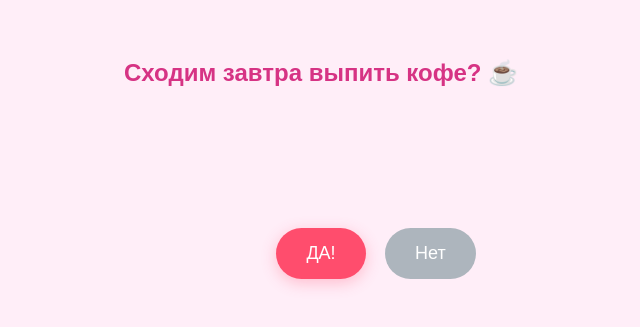
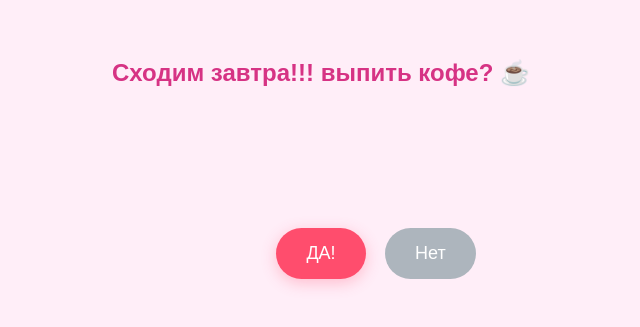
Before and after one commit to Mafingg/Sanek, a plain HTML site: page index.html in a window 1280 px wide. Shown: the part 177-504 px from the top of the page, without its empty margins (319-959 px from the left). Drawn offline with Linux system fonts and the light colour scheme.

Commit message:
Update 2 index.html

```diff
--- a/index.html
+++ b/index.html
@@ -3,7 +3,7 @@
 <head>
     <meta charset="UTF-8">
     <meta name="viewport" content="width=device-width, initial-scale=1.0, maximum-scale=1.0, user-scalable=no">
-    <title>Вопрос для!!! тебя</title>
+    <title>Вопрос для тебя</title>
     <style>
         body {
             margin: 0;
@@ -56,7 +56,7 @@
 </head>
 <body>
 
-    <h1>Сходим завтра выпить кофе? ☕</h1>
+    <h1>Сходим завтра!!! выпить кофе? ☕</h1>
 
     <div class="btn-container">
         <button id="yesBtn">ДА!</button>
```
